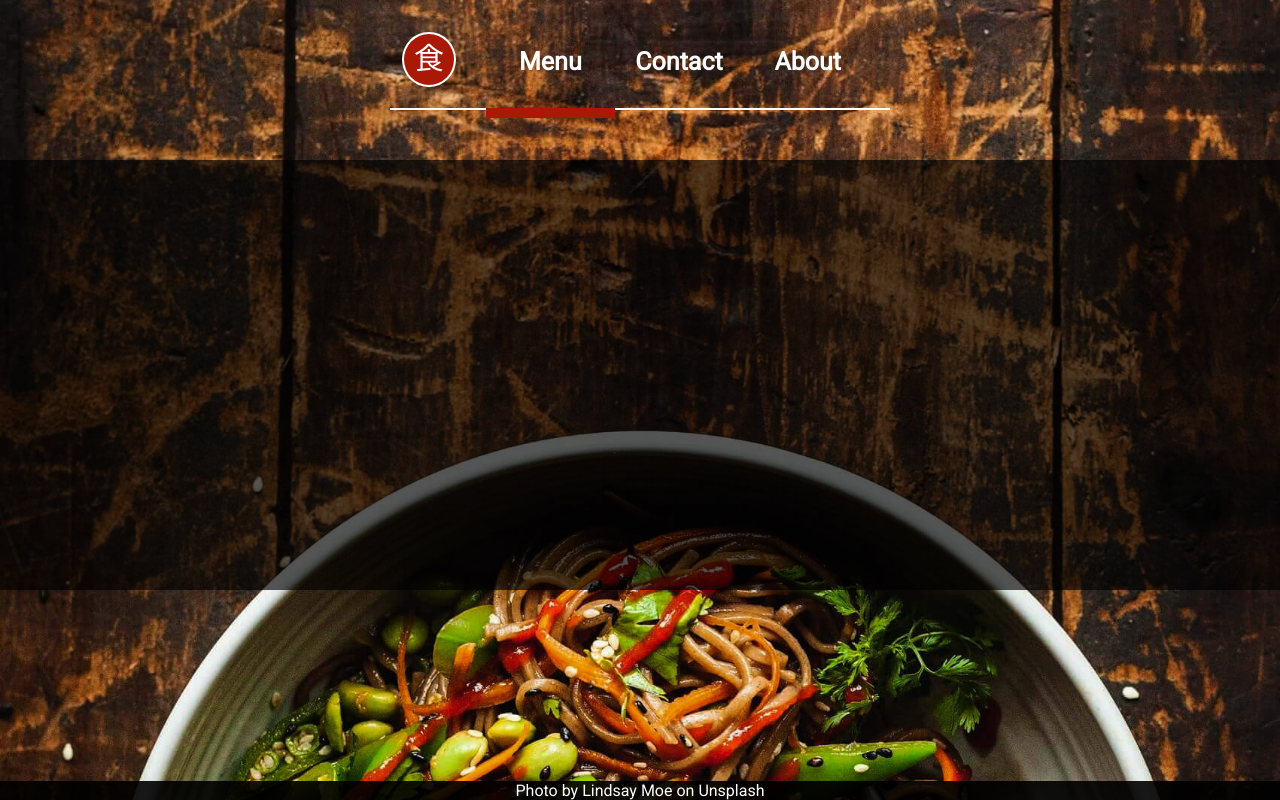
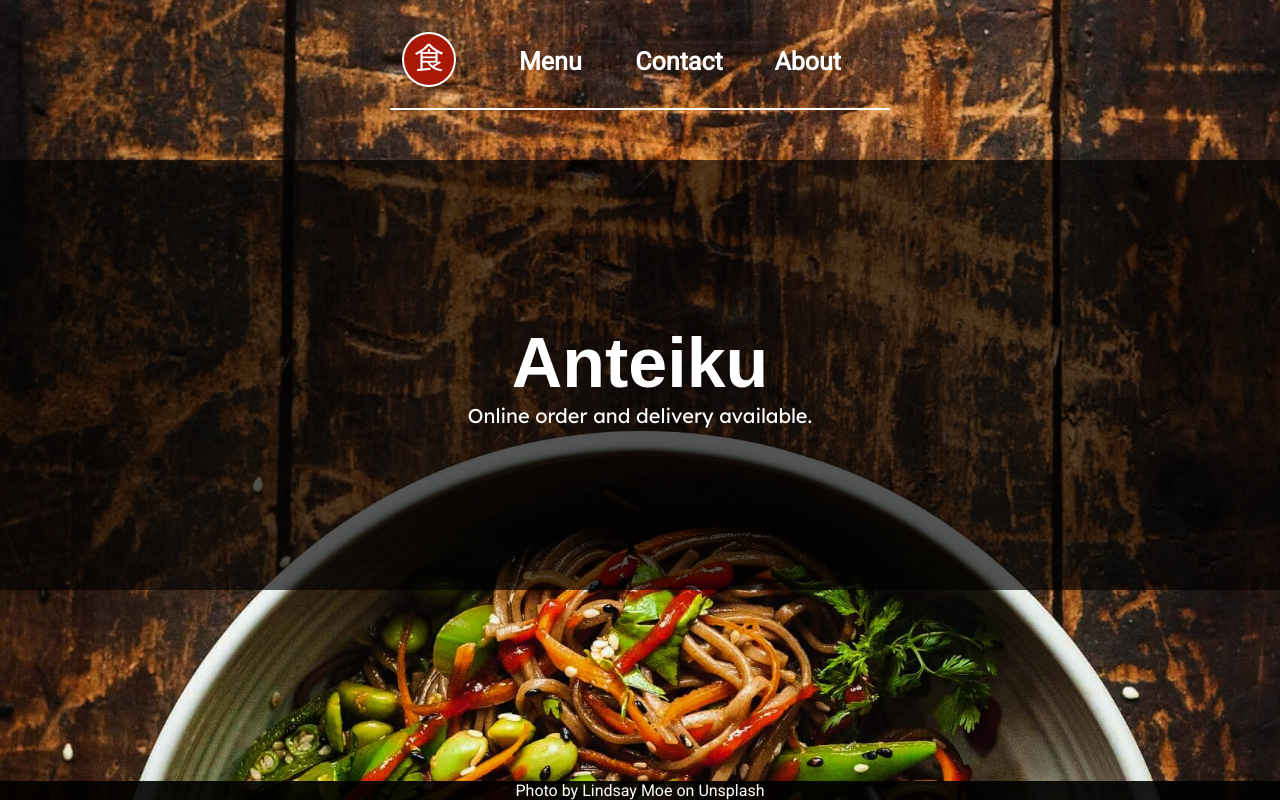
Before and after one commit to gscarv13/restaurant-js, a website built with webpack: page dist/index.html in a window 1280 px wide. Built offline with nearby package versions, Linux system fonts and the light colour scheme; a web font is replaced by a local one.

Commit message:
Add Script for Home and Navigation

```diff
--- a/src/index.js
+++ b/src/index.js
@@ -1,2 +1,18 @@
 import './assets/stylesheet/style.css';
 import './assets/images/bg-m3.jpg';
+import './assets/images/map.png';
+
+import renderNavigation from './scripts/navbar';
+import { mainContainer, homeContent } from './scripts/home';
+
+const loadPage = () => {
+  const content = document.querySelector('#content');
+  const main = mainContainer();
+
+  content.appendChild(renderNavigation());
+
+  homeContent(main);
+  content.appendChild(main);
+};
+
+loadPage();
--- /dev/null
+++ b/src/scripts/home.js
@@ -0,0 +1,21 @@
+const mainContainer = () => {
+  const main = document.createElement('main');
+  main.classList.add('main');
+
+  return main;
+};
+
+const homeContent = (main) => {
+  const header = document.createElement('h1');
+  const paragraph = document.createElement('p');
+
+  header.textContent = 'Anteiku';
+  paragraph.textContent = 'Online order and delivery available. ';
+
+  main.appendChild(header);
+  main.appendChild(paragraph);
+
+  return main;
+};
+
+export { mainContainer, homeContent };
--- /dev/null
+++ b/src/scripts/navbar.js
@@ -0,0 +1,45 @@
+const renderNavigation = () => {
+  const navbar = document.createElement('nav');
+
+  const logoContainer = document.createElement('div');
+  const logoLink = document.createElement('a');
+
+  const menuContainer = document.createElement('div');
+  const menuLinkWrapper = document.createElement('div');
+  const contactLinkWrapper = document.createElement('div');
+  const aboutLinkWrapper = document.createElement('div');
+  const menuLink = document.createElement('a');
+  const contactLink = document.createElement('a');
+  const aboutLink = document.createElement('a');
+
+  navbar.classList.add('navbar');
+
+  logoContainer.classList.add('logo');
+  logoLink.textContent = '食';
+  logoContainer.appendChild(logoLink);
+
+  menuContainer.classList.add('menu');
+
+  menuLinkWrapper.classList.add('item-box');
+  menuLink.textContent = 'Menu';
+  menuLinkWrapper.appendChild(menuLink);
+
+  contactLinkWrapper.classList.add('item-box');
+  contactLink.textContent = 'Contact';
+  contactLinkWrapper.appendChild(contactLink);
+
+  aboutLinkWrapper.classList.add('item-box');
+  aboutLink.textContent = 'About';
+  aboutLinkWrapper.appendChild(aboutLink);
+
+  menuContainer.appendChild(menuLinkWrapper);
+  menuContainer.appendChild(contactLinkWrapper);
+  menuContainer.appendChild(aboutLinkWrapper);
+
+  navbar.appendChild(logoContainer);
+  navbar.appendChild(menuContainer);
+
+  return navbar;
+};
+
+export default renderNavigation;
```
Also changed, not shown: dist/c083dde2b699aeec2606.png (added), dist/index.html, dist/main.js.
